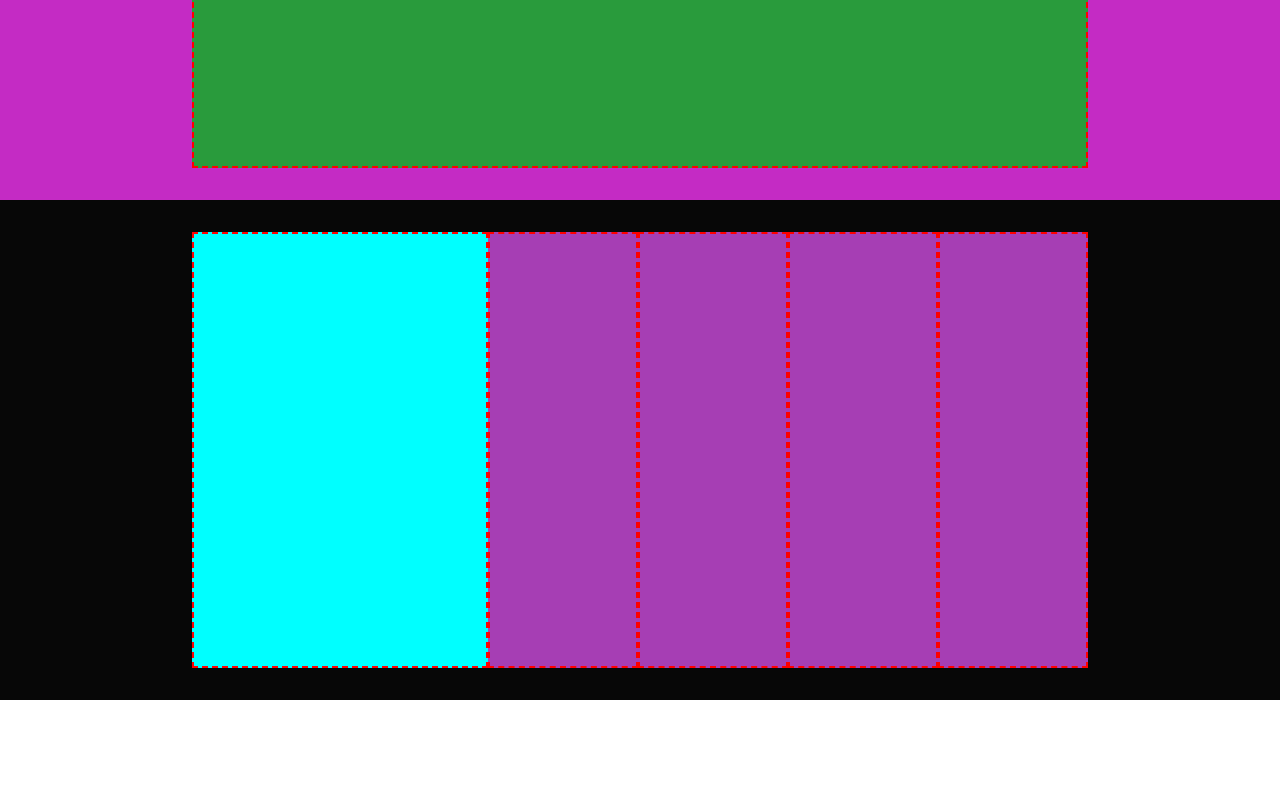
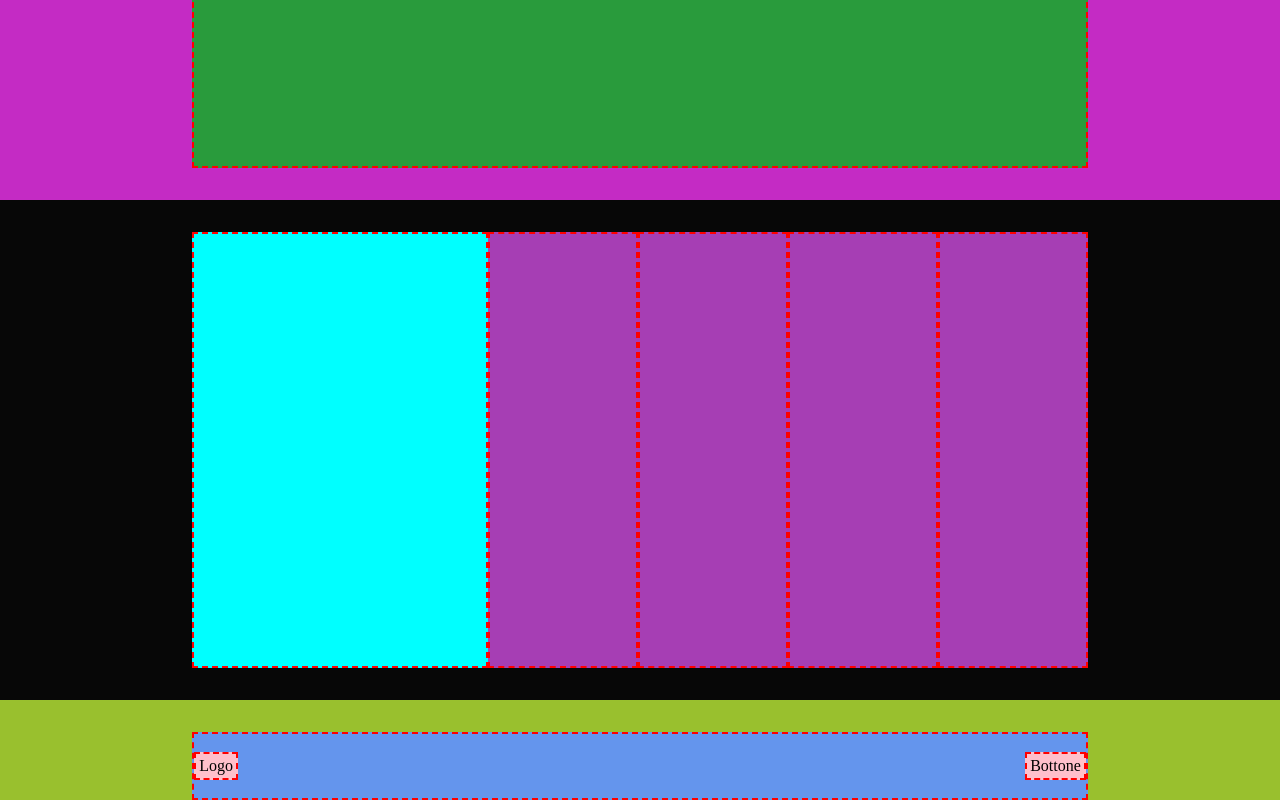
Before and after one commit to PaoloZampa/htmlcss-struttura-discord, a plain HTML site: page index.html in a window 1280 px wide. Shown: the part 2550-3350 px from the top of the page. Before the commit the page ends 3250 px from the top, so only its background shows below. Drawn offline with Linux system fonts and the light colour scheme.

Commit message:
add bottome footer discord

```diff
--- a/assets/css/style.css
+++ b/assets/css/style.css
@@ -35,13 +35,19 @@
     height: 800px;
 }
 
-#app-top-footer{
+#app-top-footer {
     display: flex;
     background-color: rgb(7, 7, 7);
     height: 500px;
 }
 
-.bd{
+#app-bot-footer {
+    display: flex;
+    background-color: rgb(153, 192, 46);
+    height: 100px;
+}
+
+.bd {
     border: 2px dashed rgb(255, 0, 0);
 }
 
@@ -136,15 +142,35 @@
     margin: 2rem auto;
 }
 
-.column{
+.column {
     display: flex;
     flex-grow: 2;
     background-color: aqua;
 }
 
-.column1{
+.column1 {
     display: flex;
     flex-grow: 1;
     background-color: rgb(166, 62, 180);
 }
+
+.flex-footer {
+    display: flex;
+    background-color: cornflowerblue;
+    width: 70%;
+    margin: 2rem auto 0 auto;
+    justify-content: space-between;
+    align-items: center;
+}
+
+.logo-footer {
+    background-color: pink;
+    padding: 0.2rem;
+}
+
+.button {
+    background-color: pink;
+    padding: 0.2rem;
+}
+
 /* #end footer */
--- a/index.html
+++ b/index.html
@@ -73,7 +73,10 @@
         <!-- /#app-top-footer -->
 
         <bot-footer id="app-bot-footer">
-
+            <div class="flex-footer bd">
+                <div class="logo-footer bd">Logo</div>
+                <div class="button bd">Bottone</div>
+            </div>
         </bot-footer>
         <!-- /#app-bot-footer -->
 
```
